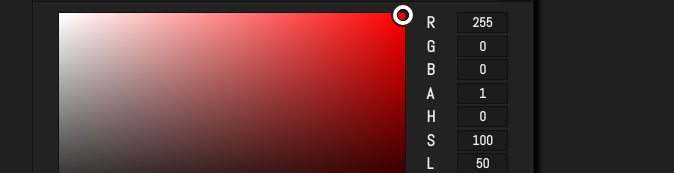
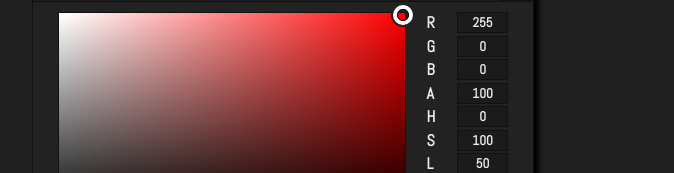
Before and after one commit to tschiboka/colorpicker, a React (Create React App) app: page / in a window 1280 px wide. Both pictures are taken after a click on the button "ColorPicker". Shown: the part 125-298 px from the top of the page, without its empty margins (68-742 px from the left). Built offline with nearby package versions, Linux system fonts and the light colour scheme.

Commit message:
code gets verbose, comment functions that can be vague to get at the first glimps

```diff
--- a/src/Components/ColorPicker/ColorPicker.js
+++ b/src/Components/ColorPicker/ColorPicker.js
@@ -43,7 +43,7 @@ export default class ColorPicker extends Component {
 
 
 
-    // when react componentDidMount is called non of the elems are in the DOM
+    // when react componentDidMount is called none of the elems are in the DOM
     // getting elements multiple times in mouse events comes at the expense of performance
     // set state when component is mounted and rendered, first mousemove seems to be a smooth way to prime state without slowing performance
     primeDOMElements() {
@@ -83,7 +83,10 @@ export default class ColorPicker extends Component {
     }
 
 
-
+    /* Function draws a canvas rectangle which will be the colorpicker palette.
+     * First gradient is vertical grayscale from white top to black bottom.
+     * The second is a horizontal gradient from left transparent to right current hue.
+     * The current hue is taken from the states color object. */
     drawColorPaletteCanvas() {
         const box = this.state.colorPaletteBox;
         const rect = box.getBoundingClientRect();
@@ -118,9 +121,10 @@ export default class ColorPicker extends Component {
 
 
 
+    // Hue and alpha sliders behave the same way on mouse up/down, therefore they share a common handle function.
     handleSliderThumbMouseUpDown(e, mouseIsDown) {
         const sliderType = e.target.id.replace(/.*-hue__thumb/g, "hue").replace(/.*-alpha__thumb/g, "alpha");
-        const touchPoint = e.clientX - document.getElementById(e.target.id).getBoundingClientRect().x;
+        const touchPoint = e.clientX - document.getElementById(e.target.id).getBoundingClientRect().x; // where the mouse lands on the thumb
 
         if (sliderType === "hue") this.setState({ ...this.state, hueSliderMouseDown: mouseIsDown, sliderTouchPoint: mouseIsDown ? touchPoint : 0, sliderEventFrom: "thumb" });
         if (sliderType === "alpha") this.setState({ ...this.state, alphaSliderMouseDown: mouseIsDown, sliderTouchPoint: mouseIsDown ? touchPoint : 0, sliderEventFrom: "thumb" });
@@ -128,6 +132,8 @@ export default class ColorPicker extends Component {
 
 
 
+    /* Sliders can be set by clicking on them, it is not neccesary to use the thumbs.
+     * Only mousedown event is written, the mouseup is coming from the body of the colorpicker */
     handleSliderMouseDown(e) {
         e.persist(); // because synt. event is reused in async setState, it would be nullified by React, thus e.target is not available in callback
 
@@ -142,8 +148,10 @@ export default class ColorPicker extends Component {
 
 
 
+    /* The mousemove event is coming from the color pickers body in order to make sliding smoother.
+     * Mouse down must be on sliders thumb or the slider itself, mouse move has to be in the range of the colorpicker. */
     handleColorPickerMouseMove(e) {
-        if (!this.state.sliderThumbsMinOffset) this.primeDOMElements();
+        if (!this.state.sliderThumbsMinOffset) this.primeDOMElements(); // the first mousemove sets all neccessary div in comp state
 
         const sliderType = this.state.hueSliderMouseDown ? "hue" : this.state.alphaSliderMouseDown ? "alpha" : "";
 
@@ -182,7 +190,7 @@ export default class ColorPicker extends Component {
 
 
 
-    // function can be invoked from mousemove on palette or from hue slider
+    // Function can be invoked from mousemove on palette or from the hue slider.
     getColorUnderPaletteCursor(x, y, callback) {
         x = x || Number(window.getComputedStyle(this.state.paletteCursor).left.match(/-?\d*\.?\d*/g)[0]) + 11;
         y = y || Number(window.getComputedStyle(this.state.paletteCursor).top.match(/-?\d*\.?\d*/g)[0]) + 11;
@@ -200,7 +208,7 @@ export default class ColorPicker extends Component {
 
 
     handleColorPaletteOnMouseMove(e) {
-        // find out mouse cursor position and add correction
+        // find out mouse cursor position
         const target = this.state.colorPalette;
         const rect = target.getBoundingClientRect();
         const [maxX, maxY] = [rect.width, rect.height];
@@ -216,15 +224,18 @@ export default class ColorPicker extends Component {
         cursor.style.left = (x - curWidth / 2) + "px";
         cursor.style.top = (y - curHeight / 2) + "px";
 
-        // set state
+        // set the state with a new color
         const [r, g, b] = [...this.getColorUnderPaletteCursor(x, y)];
         this.setState({ ...this.state, color: this.getColorObj(`rgba(${r}, ${g}, ${b}, ${this.state.color.alpha})`) });
     }
 
 
 
-    // input can be any color or color code or text eg: red, #ff0000ff, rgba(255, 0, 0, 0.5)
+    /* Function input can be any color or color code or text eg: red, #ff0000ff, rgba(255, 0, 0, 0.5).
+     * The return will be a color object with all the possible variations of the given color.
+     * Additional informations are available eg valid, websafe, and code obj. (see below) */
     getColorObj(colorStr) {
+        // color type functions return a flag in case of a matching color string
         const isRgb = str => /^rgb\(\d{1,3},\s?\d{1,3},\s?\d{1,3}\)$/g.test(str)
             ? str.match(/\d*/g).filter(m => !!m).map(Number).every(d => d >= 0 && d <= 255)
             : false;
@@ -260,9 +271,11 @@ export default class ColorPicker extends Component {
         }
         const isWebSafe = hex => /^((00)|(33)|(66)|(99)|(CC)|(FF)){3}$/gi.test(hex);
 
+        // get color type
         let r, g, b, hex, h, s, l, a, name, safe = undefined;
         const colorType = ["rgb", "rgba", "hex", "hsl", "hsla", "invalid"][[isRgb(colorStr), isRgba(colorStr), isHex(colorStr), isHsl(colorStr), isHsla(colorStr), true].findIndex(e => !!e)];
 
+        // get color values (r, g, b, h, s, l, hex) for all the possible input variations
         switch (colorType) {
             case "rgb": {
                 const digits = colorStr.match(/\d*/g).filter(m => !!m).map(Number);
@@ -309,6 +322,7 @@ export default class ColorPicker extends Component {
             default: { console.log("Invalid color : ", colorStr); }
         }
 
+        // get alpha, websafe, color name info for all valid inputs
         if (colorType !== "invalid") {
             a = (a === undefined) ? 1 : a; // a can be 0 which is falsy
             safe = isWebSafe(hex);
@@ -316,25 +330,27 @@ export default class ColorPicker extends Component {
         }
 
         return ({
-            valid: colorType !== "invalid",
-            websafe: safe,
-            rgb: { r: r, g: g, b: b },
-            hex: hex,
-            hsl: { h: h, s: s, l: l },
-            alpha: a,
-            name: name,
-            code: {
-                rgb: `rgb(${r}, ${g}, ${b})`,
-                rgba: `rgba(${r}, ${g}, ${b}, ${a})`,
-                hex: `#${hex}`,
-                hsl: `hsl(${h}, ${s}%, ${l}%)`,
-                hsla: `hsla(${h}, ${s}%, ${l}%, ${a})`,
-                name: name
-            }
-        })
+            valid: colorType !== "invalid",             // if color is invalid the rest of obj props are undefined
+            websafe: safe,                              // flag if color is a web safe
+            rgb: { r: r, g: g, b: b },                  // object format for rgb
+            hex: hex,                                   // hex values, no hashtag!
+            hsl: { h: h, s: s, l: l },                  // hsl obj values
+            alpha: Math.round(a * 100),                 // transparency is given as percentage eg 57 rather than a float .57 (for easier text input manipulation)
+            name: name,                                 // the css name of the color or undefined
+            code: colorType !== "invalid" ? {           // code object has all the code formats of the color
+                rgb: `rgb(${r}, ${g}, ${b})`,           // rgb(r, g, b)
+                rgba: `rgba(${r}, ${g}, ${b}, ${a})`,   // rgba(r, g, b, a) a 0 - 1
+                hex: `#${hex}`,                         // # + 6 digit format
+                hsl: `hsl(${h}, ${s}%, ${l}%)`,         // hsl(0 - 360, 0 - 100%, 0 - 100%)
+                hsla: `hsla(${h}, ${s}%, ${l}%, ${a})`, // hsla(h, s, l, a) a 0 - 1
+                name: name                              // the css name of the color or undefined
+            } : undefined                               // invalid color results code: undefined
+        });
     }
 
 
+
+    // Series of color format functions
     hexToRgb(hex) {
         const shorthandRegex = /^#?([a-f\d])([a-f\d])([a-f\d])$/i;  // Expand shorthand form "03F" to full form "0033FF"
         hex = hex.replace(shorthandRegex, (m, r, g, b) => r + r + g + g + b + b);
@@ -499,18 +515,17 @@ export default class ColorPicker extends Component {
     setAlphaSliderTo(percentage) {
         const thumb = this.state.alphaSliderThumb;
         const width = this.state.alphaSlider.getBoundingClientRect().width;
-        const left = width - Math.floor(percentage * width);
+        const left = width - Math.floor((percentage / 100) * width);
 
         thumb.style.left = left + "px";
-        const color = Object.assign(this.state.color);
-        color.alpha = percentage;
+        const color = this.getColorObj(`rgba(${this.state.color.rgb.r}, ${this.state.color.rgb.g}, ${this.state.color.rgb.b}, ${percentage / 100})`);
         this.setState({ ...this.state, color: color, input_a: undefined });
     }
 
 
 
     handleColorTextInputOnChange(e, inputName) {
-        let value = inputName === "a" ? e.target.value : Number(e.target.value);
+        let value = inputName === "hex" ? e.target.value : Number(e.target.value);
 
         if (inputName === "r" || inputName === "g" || inputName === "b") {
             if (isNaN(value) || value < 0 || value > 255) value = 255; // user input error results max value
@@ -528,8 +543,7 @@ export default class ColorPicker extends Component {
         }
 
         if (inputName === "a") {
-            if (value.length > 4) value = ("" + value).substr(0, 4);
-            if (isNaN(value) || value < 0 || value > 1) value = 1;
+            if (isNaN(value) || value < 0 || value > 100) value = 100;
 
             this.setState({ ...this.state, input_a: value }, () => this.setAlphaSliderTo(this.state.input_a));
         }
@@ -553,6 +567,11 @@ export default class ColorPicker extends Component {
             }
 
             this.setState(newState, () => { this.findAndSetColorByInput("sl", [h, s, l], true); });
+        }
+
+        if (inputName === "hex") {
+            console.log(value);
+            if (/[a-f0-9]{0,6}/gi.test(value)) console.log(true);
         }
     }
 
@@ -689,7 +708,15 @@ export default class ColorPicker extends Component {
                                         onChange={e => this.handleColorTextInputOnChange(e, "l")}
                                     /></div>
 
-                                <div title="hexadecimal value"># <input type="text" tabIndex={9} value={this.state.color.hex} /></div>
+                                <div title="hexadecimal value">#
+                                    <input
+                                        type="text"
+                                        tabIndex={9}
+                                        value={this.state.input_hex !== undefined ? this.state.input_hex : this.state.color.hex}
+                                        onFocus={() => this.setState({ ...this.state, input_hex: this.state.color.hex })}
+                                        onChange={e => this.handleColorTextInputOnChange(e, "hex")}
+                                    />
+                                </div>
 
                                 <p title={(this.state.color.websafe ? "websafe" : "notweb safe") + " color"}>
                                     {!this.state.color.websafe ? <span style={{ color: "deeppink" }}>&#9888;</span> : <span style={{ color: "#2eff71" }}>&#9960;</span>}
```
